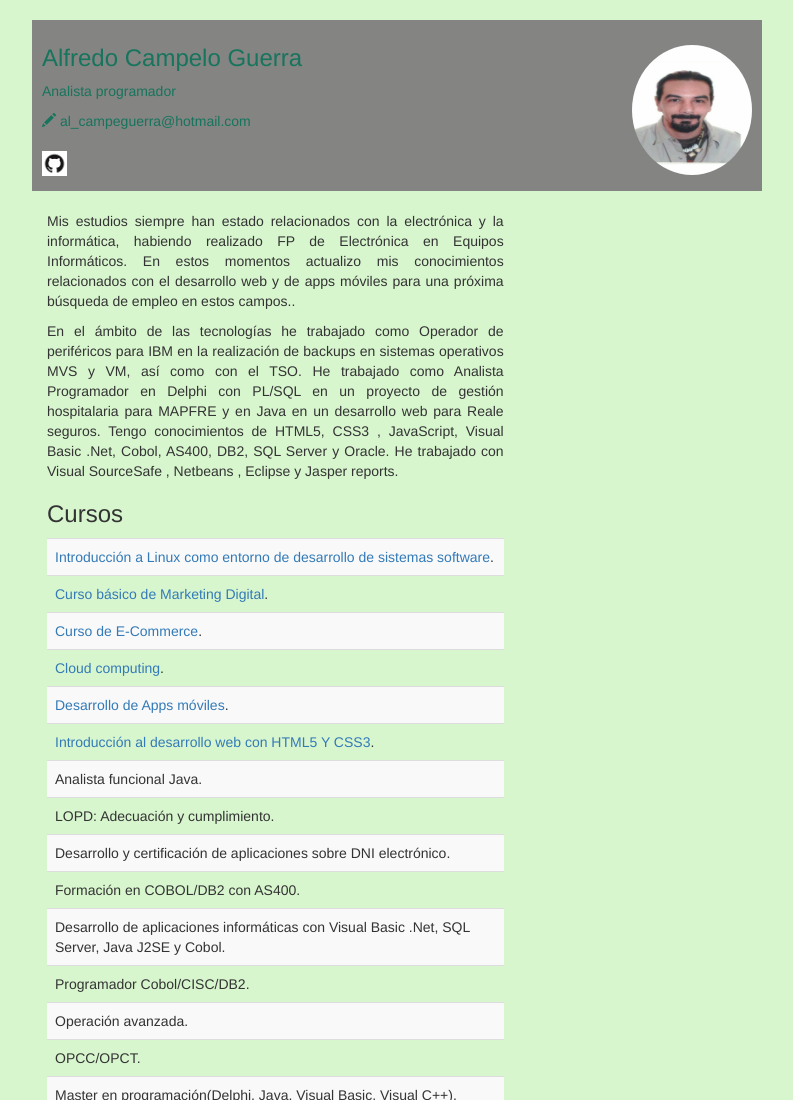
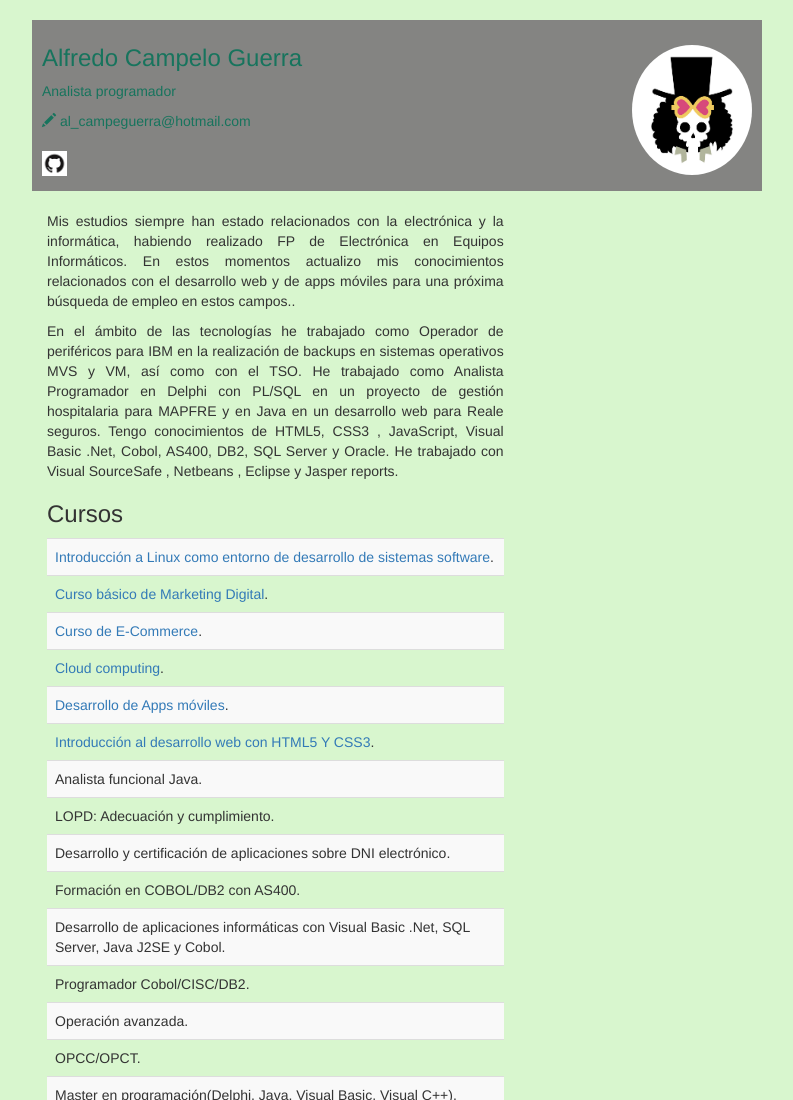
Before and after one commit to AlfCampelo/AlfCampelo.github.io, a plain HTML site: page index.html in a window 1280 px wide. Shown: the top 1100 px of the page, without its empty margins (243-1036 px from the left). Drawn offline with nearby package versions, Linux system fonts and the light colour scheme.

Commit message:
Update index.html

```diff
--- a/index.html
+++ b/index.html
@@ -18,7 +18,7 @@
   <body style="background-color: #D8F6CE"><!--E0F8F7 A9A9F5 045FB4 8A0868-->
     <div class="container header-bar">
       <!--Sustituir por los datos del alumno-->
-      <h3 style="color: #17745D">Alfredo Campelo Guerra <span><img style="width: 120px; height: 130px;" class="img-circle" alt="Alfredo Campelo Guerra" src="img/fotoACG.jpg" align="right"></span></h3>
+      <h3 style="color: #17745D">Alfredo Campelo Guerra <span><img style="width: 120px; height: 130px;" class="img-circle" alt="Alfredo Campelo Guerra" src="img/brook 2.jpg" align="right"></span></h3>
       <p>
         <!--Sustituir por los datos del alumno-->
         <span style="color: #17745D">Analista programador</span><br>
```
